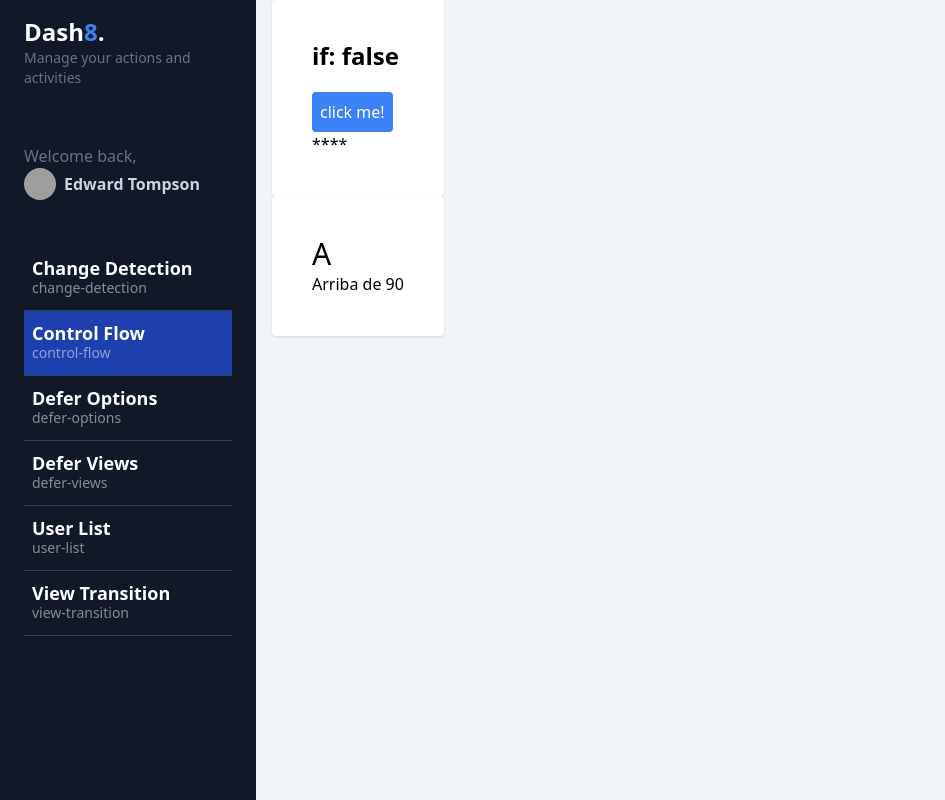
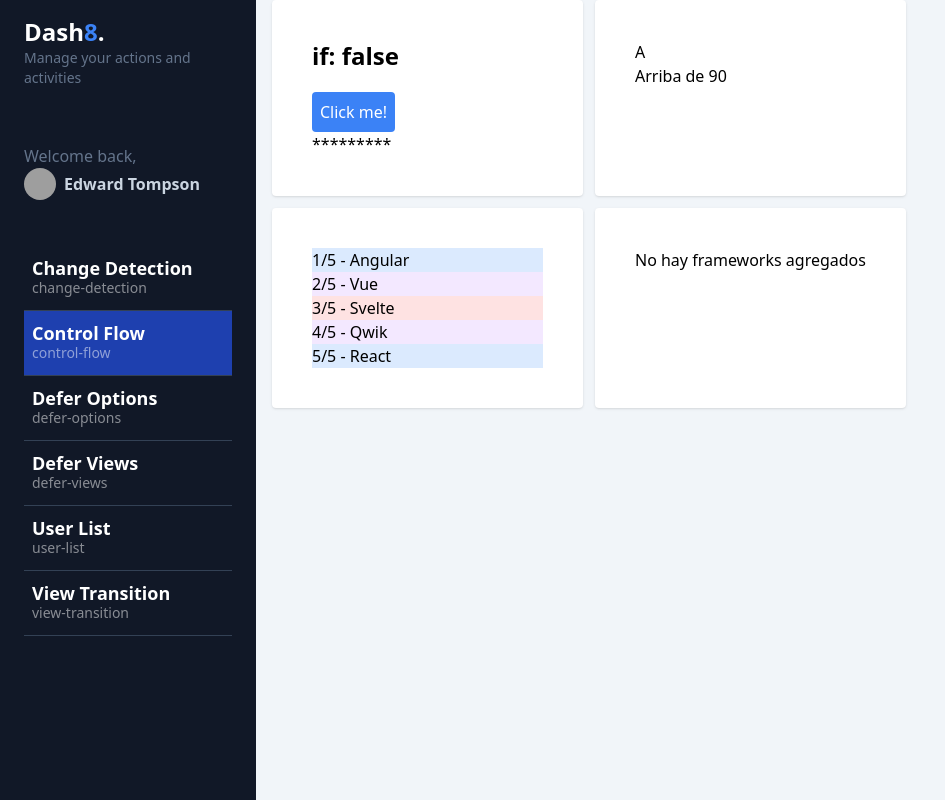
Before and after one commit to Hulford/Proyecto12, an Angular app: page /dashboard/control-flow in a window 1280 px wide. Shown: the whole page, without its empty margins (0-945 px from the left). Built offline with nearby package versions, Linux system fonts and the light colour scheme; grey boxes are pictures that could not be loaded.

Commit message:
Control Flow - @For

```diff
--- a/src/app/dashboard/pages/control-flow/control-flow.component.html
+++ b/src/app/dashboard/pages/control-flow/control-flow.component.html
@@ -1,41 +1,71 @@
-<section class="grid-flow-cols-1 md:grid-cols-2 gab-3">
-<div class=" bg-white rounded shadow p-10">
 
+<section class="grid grid-cols-1 md:grid-cols-2 gap-3">
 
-  <h2 class="text-2xl font-bold mb-5">  if: {{showContent()}}</h2>
+  <div class="bg-white rounded shadow p-10">
+
+<h2 class="text-2xl font-bold mb-5">if: {{showContent()}}</h2>
+
+  <!-- ngInf @if -->
 <button
 class="p-2 bg-blue-500 rounded text-white"
 (click)="toggleContent()">
-  click me!
+Click me!
 </button>
 
+@if( showContent() ) {
+  <p>Hola Mundo</p>
+  } @else {
+  <p>*********</p>
+  }
 
-@if(showContent()){
-  <p>Hola mundo</p>
-}
+  </div>
 
-@else(){
-  <p>****</p>
-}
-</div>
+  <!-- @switch -->
+  <div class="bg-white rounded shadow p-10">
+
+<h2 class="text-3xt">{{grade()}}</h2>
+
+    @switch ( grade() ) { @case ('A') {
+      <p>Arriba de 90</p>
+
+      } @case ( 'B' ) {
+      <p>Arriba de 80</p>
+      } @default {
+      <p>Reprobado</p>
+      } }
+  </div>
+
+  <!-- @for -->
+  <div class="bg-white rounded shadow p-10">
+    <ul>
+
+      @for (framework of frameworks(); track frameworks;
+        let i = $index, first = $first, last = $last, even = $even, odd = $odd, count = $count ) {
+        <li [class]="{
+          'bg-red-100': even && !first && !last,
+          'bg-purple-100': odd && !first && !last,
+          'bg-blue-100': first || last,
+        }">
+          {{ i + 1 }}/{{ count }} - {{ framework }}
+        </li>
+      }
+    </ul>
+  </div>
+
+  <div class="bg-white rounded shadow p-10">
+  <ul>
+    @for (framework of frameworks2(); track frameworks) {
+      <li>{{framework}}</li>
+    }@empty {
+      <li>No hay frameworks agregados</li>
+    }
+  </ul>
+
+  </div>
 
 
-<div class=" bg-white rounded shadow p-10">
-<h2 class="text-3xl"> {{ grade()}}</h2>
-  @switch (grade()) {
-  @case('A'){
-  <p>Arriba de 90</p>
-  }
-  @case('B'){
-    <p>Arriba de 80</p>
-  }
-  @default {
-  default case,
-  <p>Reprobado</p>
-  }
-  }
 
 
-    </div>
 </section>
-<!-- switch -->
+
+<!-- AAAAAAAAAAAAAAAAAAAAAAAAAAAAAAA -->
--- a/src/app/dashboard/pages/control-flow/control-flow.component.ts
+++ b/src/app/dashboard/pages/control-flow/control-flow.component.ts
@@ -1,21 +1,27 @@
-import { CommonModule } from '@angular/common';
 import { Component, signal } from '@angular/core';
 
+type Grade = 'A'|'B'|'F';
 
-type Grade= 'A'|'B'|'F'
+
+
 @Component({
   standalone: true,
-  imports: [CommonModule],
+  imports: [],
   templateUrl: './control-flow.component.html',
   styles: ``
 })
 export default class ControlFlowComponent {
-public showContent = signal(false);
-public grade = signal<Grade>('A');
+  public showContent = signal(false);
+  public grade = signal<Grade>('A');
 
-public toggleContent(){
-  this.showContent.update( value => !value);
+  public frameworks = signal(['Angular','Vue','Svelte','Qwik','React']);
+  public frameworks2 = signal([]);
 
 
+
+  public toggleContent() {
+    this.showContent.update( value => !value );
+
+  }
+
 }
-}
--- a/src/app/shared/sideMenu/sideMenu.component.html
+++ b/src/app/shared/sideMenu/sideMenu.component.html
@@ -1,35 +1,40 @@
-<div id="menu" class="bg-gray-900 min-h-screen z-10 text-slate-300 w-64  left-0 h-screen overflow-y-scroll">
+<div
+  id="menu"
+  class="bg-gray-900 min-h-screen z-10 text-slate-300 w-64 left-0 h-screen overflow-y-scroll"
+>
   <div id="logo" class="my-4 px-6">
-   <h1 class="text-lg md:text-2xl font-bold text-white">Dash<span class="text-blue-500">8</span>.</h1>
+    <h1 class="text-lg md:text-2xl font-bold text-white">
+      Dash<span class="text-blue-500">8</span>.
+    </h1>
     <p class="text-slate-500 text-sm">Manage your actions and activities</p>
   </div>
   <div id="profile" class="px-6 py-10">
     <p class="text-slate-500">Welcome back,</p>
     <a href="#" class="inline-flex space-x-2 items-center">
       <span>
-           <img class="rounded-full w-8 h-8" src="https://images.unsplash.com/photo-1542909168-82c3e7fdca5c?ixlib=rb-4.0.3&ixid=MnwxMjA3fDB8MHxwaG90by1wYWdlfHx8fGVufDB8fHx8&auto=format&fit=crop&w=128&q=80" alt="">
+        <img
+          class="rounded-full w-8 h-8"
+          src="https://images.unsplash.com/photo-1542909168-82c3e7fdca5c?ixlib=rb-4.0.3&ixid=MnwxMjA3fDB8MHxwaG90by1wYWdlfHx8fGVufDB8fHx8&auto=format&fit=crop&w=128&q=80"
+          alt=""
+        />
       </span>
-       <span class="text-sm md:text-base font-bold">
-           Edward Tompson
-       </span>
+      <span class="text-sm md:text-base font-bold"> Edward Tompson </span>
     </a>
   </div>
   <div id="nav" class="w-full px-6">
-    @if (true) {
-    @for (item of menuItems; track $index) {
+
+    @for( item of menuItems; track $index  ) {
       <a
       [routerLink]="item.path"
         routerLinkActive="bg-blue-800"
-   href="#" class="w-full px-2 inline-flex space-x-2 items-center border-b border-slate-700 py-3 transition ease-linear duration-150">
-
+        class="w-full px-2 inline-flex space-x-2 items-center border-b border-slate-700 py-3 hover:bg-white/5 transition ease-linear duration-150"
+      >
         <div class="flex flex-col">
-           <span class="text-lg font-bold leading-5 text-white">{{item.title}}</span>
-           <span class="text-sm text-white/50 hidden md:block">{{item.path}}</span>
+          <span class="text-lg font-bold leading-5 text-white">{{ item.title }}</span>
+          <span class="text-sm text-white/50 hidden md:block">{{ item.path }}</span>
         </div>
-   </a>}}
-
-
-
+      </a>
+    }
 
 
   </div>
--- a/src/app/shared/sideMenu/sideMenu.component.ts
+++ b/src/app/shared/sideMenu/sideMenu.component.ts
@@ -6,7 +6,9 @@ import { RouterModule } from '@angular/router';
 @Component({
   selector: 'app-sideMenu',
   standalone:true,
-  imports:[CommonModule, RouterModule],
+  imports:[
+CommonModule,RouterModule
+  ],
   templateUrl: './sideMenu.component.html',
   styleUrls: ['./sideMenu.component.css']
 })
```
Lines whose indentation alone changed are shown as unchanged.
